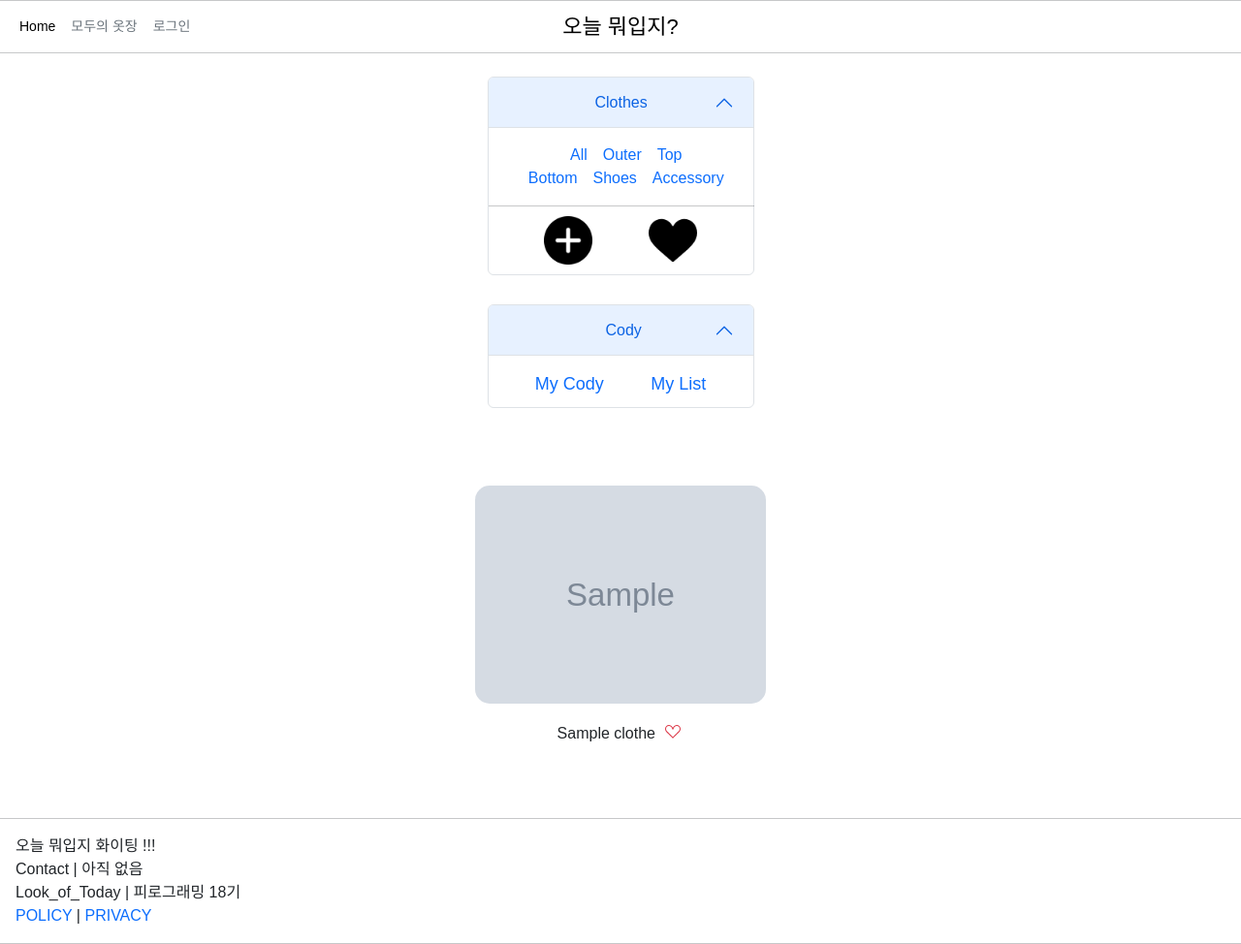
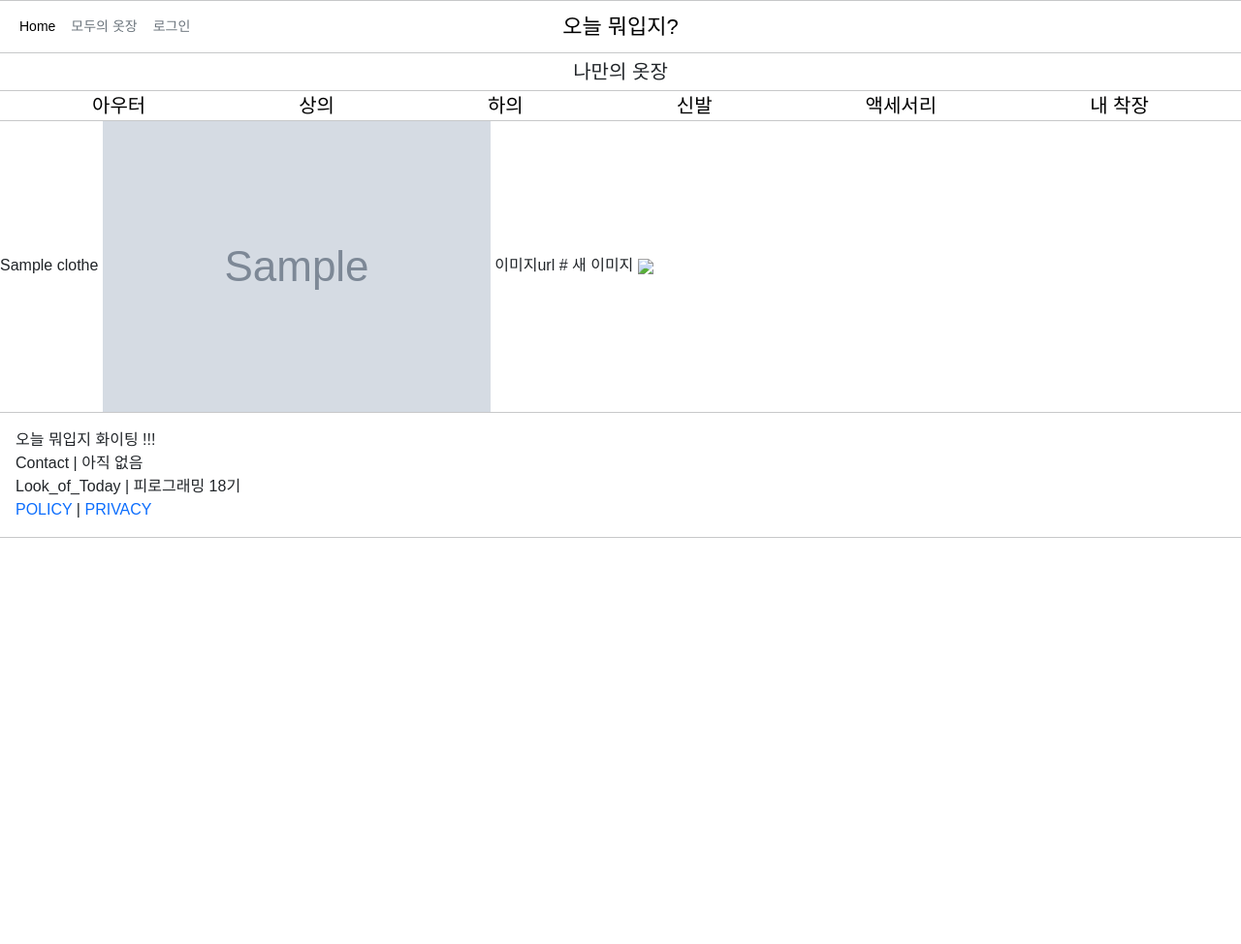
Before and after one commit to HongguSon/Look_of_Today, a Django app: template server/apps/closet/templates/closet/closet_main.html in a window 1280 px wide. Shown: the whole page at 97% size. After the commit the page ends 555 px from the top, so only its background shows below. Run offline with Django 4.2, Linux system fonts and the light colour scheme; tables that the repository leaves empty hold one stand-in row (values such as "Sample post"); the template is opened without the code that fills it: values that come from a table or form of the project are taken from there, most other values are stand-ins (such as "Sample title", 1, 10 or a date in 2020); grey boxes marked "Sample" are stand-in pictures; parts of the project's set-up code (start-up, migrations or seed data) failed here and were passed over; some libraries are stand-ins or nearby versions; some web fonts are replaced.

Commit message:
Auto stash before rebase of "origin/feat/gokun2"

```diff
--- a/server/apps/closet/templates/closet/closet_main.html
+++ b/server/apps/closet/templates/closet/closet_main.html
@@ -4,110 +4,27 @@
 <link rel="stylesheet" href="{% static 'css/closet.css' %}">
 {% endblock %}
 {% block content %}
-<br />
-<!--아코디언-->
-<div class="accordion" id="accordionExample">
-  <div class="accordion-item">
-    <h2 class="accordion-header" id="headingOne">
-      <button class="accordion-button" type="button" data-bs-toggle="collapse" data-bs-target="#collapseOne" aria-expanded="true" aria-controls="collapseOne">
-        <div class="accmain">
-          Clothes
-        </div>
-      </button>
-    </h2>
-    <div id="collapseOne" class="accordion-collapse collapse show" aria-labelledby="headingOne">
-      <p>
-        <div class="accmain2">
-        <a href="{% url 'closet:closet_main' %}">All</a>
-        <a href="{% url 'closet:outer_list' %}">Outer</a>
-        <a href="{% url 'closet:top_list' %}"> Top </a>
-        <br />
-        <a href="{% url 'closet:bottom_list' %}">Bottom</a>
-        <a href="{% url 'closet:shoes_list' %}">Shoes</a>
-        <a href="{% url 'closet:acc_list' %}">Accessory</a>
-      </p>
-        <hr>
-      </div>
-        <div class="accmain3">
-          <a href="{% url 'closet:clothes_create' %}">
-            <img class="closet_icon" src="/static/img/plus.png">
-          </a>
-        <img class="closet_icon" src="/static/img/heart.png">
-      </div>
-      </div>
-    </div>
-  </div>
+<div class="my-1 text-center fs-5">나만의 옷장</div>
+<hr />
+<ul class="my-0 px-0 mx-3 d-flex justify-content-around">
+  <li><a href="{% url 'closet:outer_list' %}" class="small_menu text-black fs-5">아우터</a></li>
+  <li><a href="{% url 'closet:top_list' %}" class="small_menu text-black fs-5">상의</a></li>
+  <li><a href="{% url 'closet:bottom_list' %}" class="small_menu text-black fs-5">하의</a></li>
+  <li><a href="{% url 'closet:shoes_list' %}" class="small_menu text-black fs-5">신발</a></li>
+  <li><a href="{% url 'closet:acc_list' %}" class="small_menu text-black fs-5">액세서리</a></li>
+  <li><a href="{% url 'closet:closet_all' %}" class="small_menu text-black fs-5">내 착장</a></li>
+</ul>
+<hr />
+{% for clothes in clothes_list %}
 
-  <div class="accordion" id="accordionExample">
-    <div class="accordion-item">
-      <h2 class="accordion-header" id="headingOne">
-        <button class="accordion-button" type="button" data-bs-toggle="collapse" data-bs-target="#collapseOne2" aria-expanded="true" aria-controls="collapseOne">
-          <div class="accmain1">Cody</div>
-        </button>
-      </h2>
-      <div id="collapseOne2" class="accordion-collapse collapse show" aria-labelledby="headingOne">
-        <p>
-          <div class="accmain2">
-        </p>
-        <div class="acccody">
-          <a href="{% url 'closet:closet_all' %}">
-            <span>My Cody</span>
-          </a>
-          <a href="{% url 'closet:clothes_create' %}">
-            <span>My List</span>
-          </a>
-        </div>
-        </div>
-        </div>
-      </div>
-    </div>
-<!--아코디언 끝-->
+{{clothes.title}}
+<img src="{{clothes.img.url}}">
+이미지url {{clothes_url}}
+새 이미지
+<img src="{{new_url}}">
 
+{% endfor %}
 
-
-{% comment %} {% for clothes in clothes_list %}
-
-    {{clothes.title}}
-    {% if clothes.rem_img %}
-    <img src="{{clothes.rem_img.url}}">
-    {% else %}
-    <img src="{{clothes.img.url}}">
-    <a class="btn btn-secondary modify_btn" href="{% url 'closet:rembg' clothes.pk  %}">누끼</a>
-    {% endif %}
-
-{% endfor %} {% endcomment %}
-<div class="mycloset_list">
-  {% for clothes in clothes_list %}
-  <div class="mycloset_img">
-    {% if clothes.rem_img %}
-    <img src="{{clothes.rem_img.url}}">
-    {% else %}
-    <img src="{{clothes.img.url}}">
-    {% endif %}
-    <form action="{% url 'closet:clothes_likes' clothes.pk %}" method='POST' class="mycloset_form">
-      {{clothes.title}}
-      {% csrf_token %}
-      {% if user in clothes.likes.all %}
-      <button class="btn btn-link text-danger" id="mycloset_like">
-        <svg xmlns="http://www.w3.org/2000/svg" width="18" height="18" fill="currentColor" class="bi bi-suit-heart-fill"
-          viewBox="0 0 18 18">
-          <path
-            d="M4 1c2.21 0 4 1.755 4 3.92C8 2.755 9.79 1 12 1s4 1.755 4 3.92c0 3.263-3.234 4.414-7.608 9.608a.513.513 0 0 1-.784 0C3.234 9.334 0 8.183 0 4.92 0 2.755 1.79 1 4 1z" />
-        </svg>
-      </button>
-      {% else %}
-      <button class="btn btn-link text-danger" id="mycloset_like">
-        <svg xmlns="http://www.w3.org/2000/svg" width="18" height="18" fill="currentColor" class="bi bi-suit-heart
-          viewBox="0 0 18 18">
-          <path id="mypostlike"
-            d="m8 6.236-.894-1.789c-.222-.443-.607-1.08-1.152-1.595C5.418 2.345 4.776 2 4 2 2.324 2 1 3.326 1 4.92c0 1.211.554 2.066 1.868 3.37.337.334.721.695 1.146 1.093C5.122 10.423 6.5 11.717 8 13.447c1.5-1.73 2.878-3.024 3.986-4.064.425-.398.81-.76 1.146-1.093C14.446 6.986 15 6.131 15 4.92 15 3.326 13.676 2 12 2c-.777 0-1.418.345-1.954.852-.545.515-.93 1.152-1.152 1.595L8 6.236zm.392 8.292a.513.513 0 0 1-.784 0c-1.601-1.902-3.05-3.262-4.243-4.381C1.3 8.208 0 6.989 0 4.92 0 2.755 1.79 1 4 1c1.6 0 2.719 1.05 3.404 2.008.26.365.458.716.596.992a7.55 7.55 0 0 1 .596-.992C9.281 2.049 10.4 1 12 1c2.21 0 4 1.755 4 3.92 0 2.069-1.3 3.288-3.365 5.227-1.193 1.12-2.642 2.48-4.243 4.38z" />
-        </svg>
-      </button>
-      {% endif %}
-    </form>
-  </div>
-  {% endfor %}
-</div>
 <!-- <div class="my-3 mx-2 img_container">
   <img src="{% static 'img/1.jpeg' %}" class="img-fluid img-thumbnail clothes" alt="">
   <img src="{% static 'img/2.jpeg' %}" class="img-fluid img-thumbnail clothes" alt="">
```
Also changed, not shown: server/apps/closet/views.py (+117 -11 lines), server/apps/main/migrations/0002_alter_talk_category.py (deleted).
